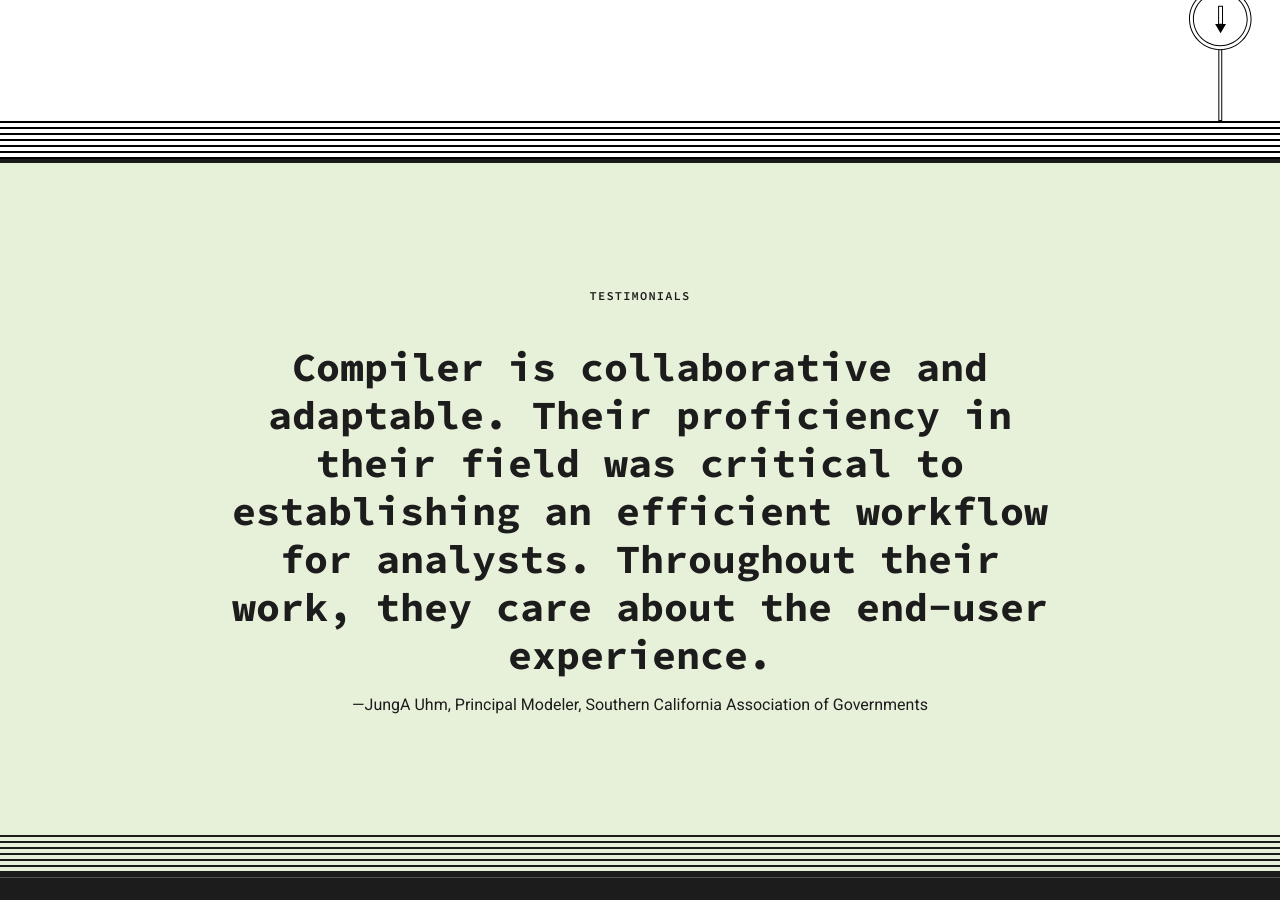
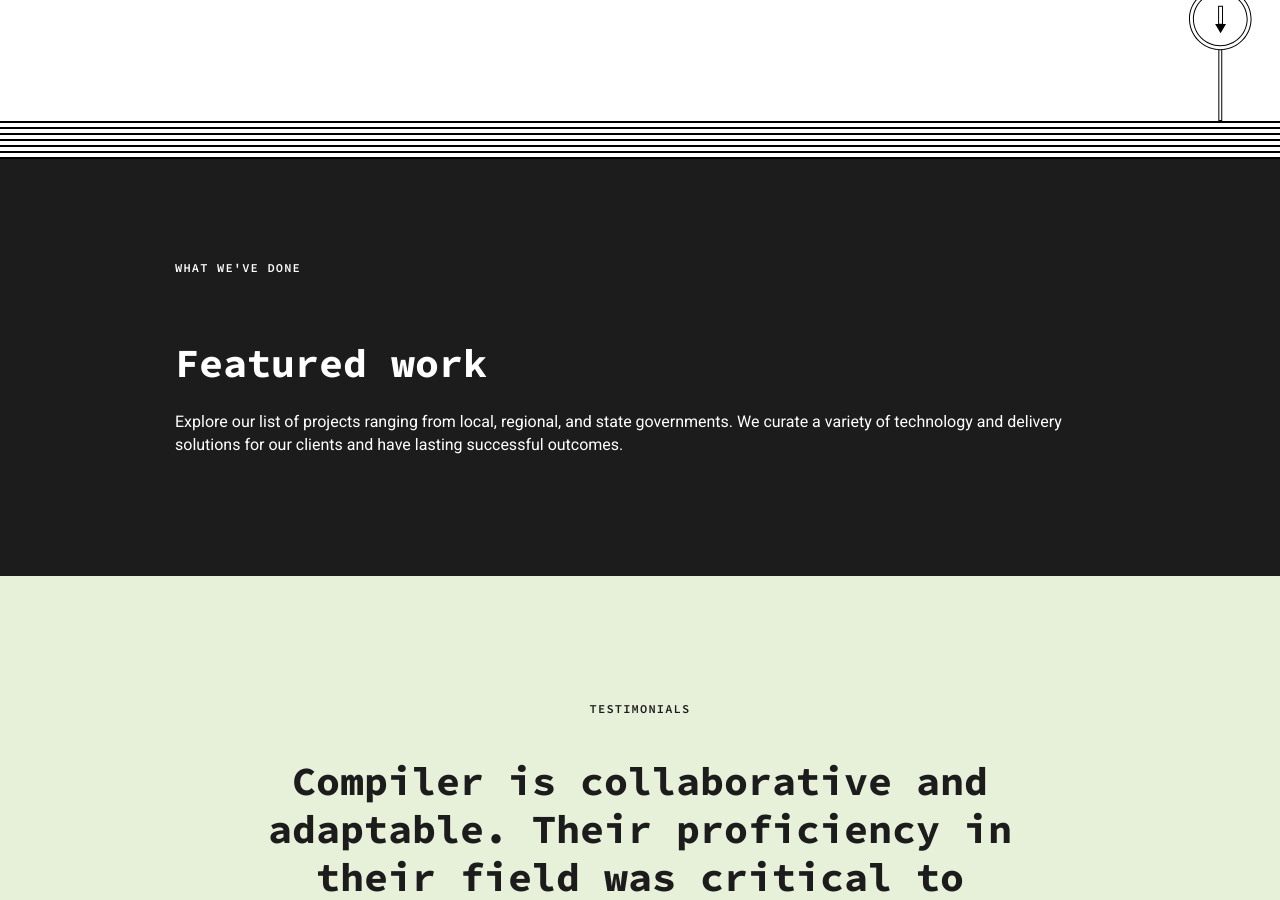
Before and after one commit to compilerla/compiler.la, a Jekyll site: the page built from src/our-work.html, in a window 1280 px wide and 900 px high, scrolled down 1421 px. Built offline with Jekyll 4.4.1, drawn with Linux system fonts in a browser that asks for light colours.

Commit message:
feat: add "What We've Done" section pill and heading

```diff
--- a/src/our-work.html
+++ b/src/our-work.html
@@ -79,7 +79,16 @@
 </section>
 
 <section class="bg-w-100">
-  <!-- What We've Done -->
+  <div class="container my-5 py-md-5 py-4">
+    <div class="offset-lg-1 col-lg-10 mb-md-4">
+      <span class="pill border-0 ps-0 pb-md-5 mb-md-3 pb-4 mb-3 d-inline-block">What we've done</span>
+      <h2 class="mb-4">Featured work</h2>
+      <p>
+        Explore our list of projects ranging from local, regional, and state governments. We curate a variety of technology and
+        delivery solutions for our clients and have lasting successful outcomes.
+      </p>
+    </div>
+  </div>
 </section>
 
 <section class="bg-w-100 bg-brand-scale-green-1">
```
